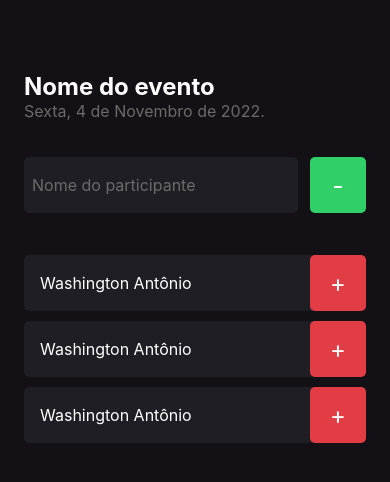
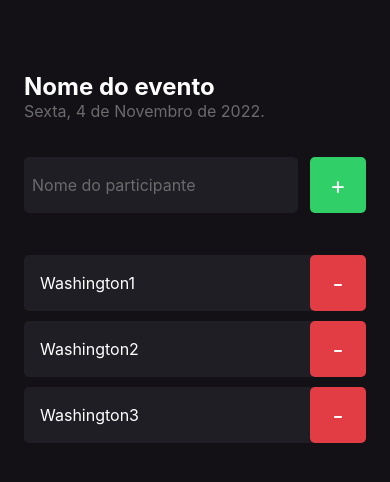
Before and after one commit to Washington-coder/React-Native-basics, a React Native app in the folder imhere/: screen / in a window 390 px wide. Shown: the top 482 px of the page. Built offline with nearby package versions, Linux system fonts and the light colour scheme.

Commit message:
Add Props to the component

```diff
--- a/imhere/src/components/Participant/index.tsx
+++ b/imhere/src/components/Participant/index.tsx
@@ -1,14 +1,17 @@
 import { View, Text, TouchableOpacity } from 'react-native'
 import { styles } from './styles'
 
-export function Participant() {
+type Props = {
+    name: string;
+}
+
+export function Participant({ name }: Props) {
     return (
         <View style={styles.container}>
-            <Text style={styles.name}>Washington Antônio</Text>
-            <TouchableOpacity
-                style={styles.button}
-            >
-                <Text style={styles.buttonText}>+</Text>
+            <Text style={styles.name}>{name}</Text>
+
+            <TouchableOpacity style={styles.button} >
+                <Text style={styles.buttonText}>-</Text>
             </TouchableOpacity>
         </View>
     )
--- a/imhere/src/screens/Home/index.tsx
+++ b/imhere/src/screens/Home/index.tsx
@@ -30,12 +30,12 @@ export default function Home() {
                     style={styles.button}
                     onPress={handleParticipantAdd}
                 >
-                    <Text style={styles.buttonText}>-</Text>
+                    <Text style={styles.buttonText}>+</Text>
                 </TouchableOpacity>
             </View>
-            <Participant />
-            <Participant />
-            <Participant />
+            <Participant name='Washington1'/>
+            <Participant name='Washington2'/>
+            <Participant name='Washington3'/>
         </View>
     );
 }
```
